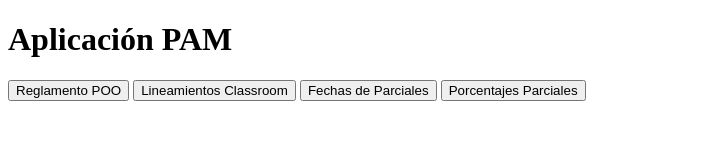
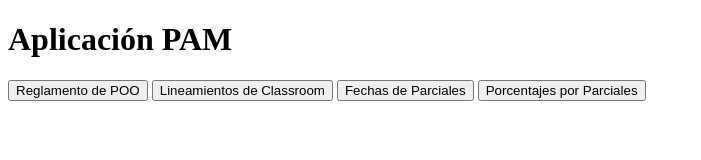
Before and after one commit to EduardoSantana446/PAM212.., a plain HTML site: page Practica2/index.html in a window 1280 px wide. Shown: the whole page, without its empty margins (0-701 px from the left). Drawn offline with Linux system fonts and the light colour scheme.

Commit message:
Update index.html

```diff
--- a/Practica2/index.html
+++ b/Practica2/index.html
@@ -8,10 +8,10 @@
     <h1>Aplicación PAM</h1>
 
     <div class="botones">
-        <button onclick="mostrar('ReglamentoPOO')">Reglamento POO</button>
-        <button onclick="mostrar('LineamientosClassroom')">Lineamientos Classroom</button>
+        <button onclick="mostrar('ReglamentoPOO')">Reglamento de POO</button>
+        <button onclick="mostrar('LineamientosClassroom')">Lineamientos de Classroom</button>
         <button onclick="mostrar('FechasdeParciales')">Fechas de Parciales</button>
-        <button onclick="mostrar('PorcentajesporParcial')">Porcentajes Parciales</button>
+        <button onclick="mostrar('PorcentajesporParcial')">Porcentajes por Parciales</button>
     </div>
 
     <script src="app.js"></script>
```
